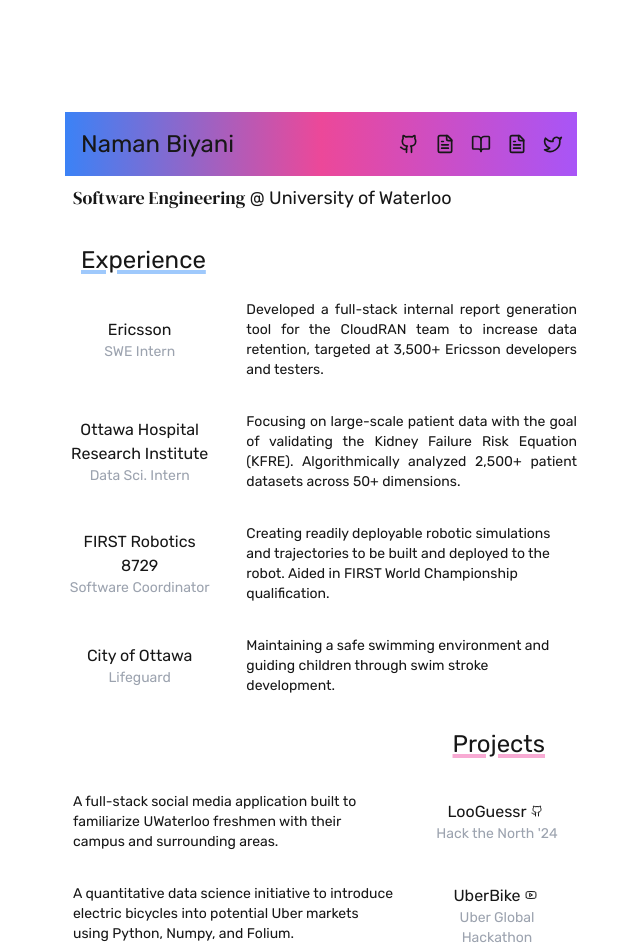
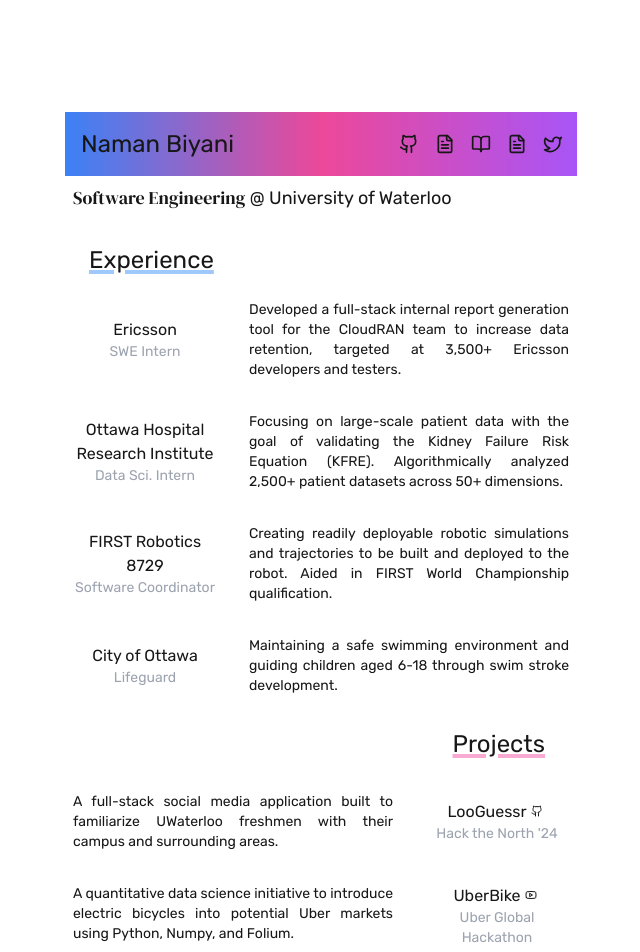
Before and after one commit to NamanBiyani06/namanbiyani.com, a Next.js app: page / in a window 1280 px wide. Shown: the top 952 px of the page, without its empty margins (319-959 px from the left). Built offline with nearby package versions, Linux system fonts and the light colour scheme; a web font is replaced by a local one.

Commit message:
wahoo pretty complete might add some blur later

```diff
--- a/package.json
+++ b/package.json
@@ -9,6 +9,7 @@
     "lint": "next lint"
   },
   "dependencies": {
+    "aos": "^3.0.0-beta.6",
     "lucide-react": "^0.468.0",
     "next": "15.1.0",
     "react": "^19.0.0",
@@ -16,6 +17,7 @@
   },
   "devDependencies": {
     "@eslint/eslintrc": "^3",
+    "@types/aos": "^3.0.7",
     "@types/node": "^20",
     "@types/react": "^19",
     "@types/react-dom": "^19",
--- a/src/app/page.tsx
+++ b/src/app/page.tsx
@@ -1,5 +1,8 @@
 "use client";
 
+import { useEffect } from "react";
+import aos from "aos";
+import "aos/dist/aos.css";
 import Header from "@/components/Header/header";
 import Navbar from "@/components/Navbar/navbar";
 import Experience from "@/components/Experience/experience";
@@ -7,9 +10,23 @@ import Projects from "@/components/Projects/projects";
 import Footer from "@/components/Footer/footer";
 
 export default function HomePage() {
+  useEffect(() => {
+    aos.init({
+      duration: 900,
+      easing: "ease-in-out",
+      once: true,
+      offset: 150,
+    });
+  }, []);
+
   return (
-    <div className="min-h-screen">
-      <div className="mx-auto my-28 max-w-lg space-y-4">
+    <div className="relative min-h-screen">
+      {/*
+      <div className="absolute top-0 left-0 w-full h-24 bg-gradient-to-b from-black/50 to-transparent blur-md pointer-events-none z-10"></div>
+
+      <div className="absolute bottom-0 left-0 w-full h-16 bg-gradient-to-t from-black/50 to-transparent blur-md pointer-events-none z-10"></div> */}
+
+      <div className="relative mx-auto my-28 max-w-lg space-y-4">
         <Header/>
         {/* <Navbar/> */}
         <Experience/>
--- a/src/components/Experience/experience.tsx
+++ b/src/components/Experience/experience.tsx
@@ -6,33 +6,33 @@ const volkhov = Volkhov({ style: 'normal', weight: '400'});
 
 export default function Experience() {
   return (
-    <div className={`pt-4`}>
-      <div className="text-2xl mb-6 ml-4 underline decoration-4 decoration-blue-400/60 hover:decoration-8 hover:-translate-y-1 transition transition-all transition-transform duration-300 transition-duration-300 text-2xl text-rightease-in-out">Experience</div>
+    <div className={`pt-4 px-2`}>
+      <div className="text-2xl mb-6 ml-4 underline decoration-4 decoration-blue-400/60 hover:decoration-8 hover:-translate-y-1 transition transition-all transition-transform duration-300 transition-duration-300 text-2xl text-rightease-in-out" data-aos="fade-up">Experience</div>
 
       <div className="grid grid-cols-3 gap-x-8 gap-y-8">
-        <div className="flex flex-col items-center justify-center">
+        <div className="flex flex-col items-center justify-center" data-aos="fade-up">
           <div className="">Ericsson</div>
           <div className="text-gray-400 text-sm">SWE Intern</div>
         </div>
-        <div className="text-sm text-justify col-span-2 ">Developed a full-stack internal report generation tool for the CloudRAN team to increase data retention, targeted at 3,500+ Ericsson developers and testers.</div>
+        <div className="text-sm text-justify col-span-2" data-aos="fade-up">Developed a full-stack internal report generation tool for the CloudRAN team to increase data retention, targeted at 3,500+ Ericsson developers and testers.</div>
 
-        <div className="flex flex-col items-center justify-center text-center">
+        <div className="flex flex-col items-center justify-center text-center" data-aos="fade-up">
           <div className="">Ottawa Hospital Research Institute</div>
           <div className="text-gray-400 text-sm">Data Sci. Intern</div>
         </div>
-        <div className="text-sm col-span-2 text-justify">Focusing on large-scale patient data with the goal of validating the Kidney Failure Risk Equation (KFRE). Algorithmically analyzed 2,500+ patient datasets across 50+ dimensions.</div>
+        <div className="text-sm col-span-2 text-justify" data-aos="fade-up">Focusing on large-scale patient data with the goal of validating the Kidney Failure Risk Equation (KFRE). Algorithmically analyzed 2,500+ patient datasets across 50+ dimensions.</div>
 
-        <div className="flex flex-col items-left justify-center text-center">
+        <div className="flex flex-col items-left justify-center text-center" data-aos="fade-up">
           <div className="">FIRST Robotics 8729</div>
           <div className="text-gray-400 text-sm">Software Coordinator</div>
         </div>
-        <div className="text-sm col-span-2">Creating readily deployable robotic simulations and trajectories to be built and deployed to the robot. Aided in FIRST World Championship qualification.</div>
+        <div className="text-sm col-span-2 text-justify" data-aos="fade-up">Creating readily deployable robotic simulations and trajectories to be built and deployed to the robot. Aided in FIRST World Championship qualification.</div>
 
-        <div className="flex flex-col items-left justify-center text-center">
+        <div className="flex flex-col items-left justify-center text-center" data-aos="fade-up">
           <div className="">City of Ottawa</div>
           <div className="text-gray-400 text-sm">Lifeguard</div>
         </div>
-        <div className="text-sm col-span-2">Maintaining a safe swimming environment and guiding children through swim stroke development.</div>
+        <div className="text-sm col-span-2 text-justify" data-aos="fade-up">Maintaining a safe swimming environment and guiding children aged 6-18 through swim stroke development.</div>
       </div>
     </div>
   );
--- a/src/components/Footer/footer.tsx
+++ b/src/components/Footer/footer.tsx
@@ -10,18 +10,18 @@ export default function Footer() {
   return (
     <div className="text-gray-500 text-sm text-center">
 
-      <div className={`px-2 pb-4 text-md transform transition-transform transition-colours transition-all ease-in-out duration-300 transition-duration-300 hover:text-gray-300 ${fira.className}`}>
+      <div className={`px-2 pb-4 text-md transform transition-transform transition-colours transition-all ease-in-out duration-300 transition-duration-300 hover:text-gray-300 ${fira.className}`} data-aos="fade-up">
         <a href="mailto:nbiyani@uwaterloo.ca">
           nbiyani [at] uwaterloo [dot] ca
         </a>
       </div>
 
-      <div>
+      <div data-aos="fade-up">
         Created with
         <Heart className="inline-block w-4 mx-1" fill="grey" size={14}/>
         using NextJS & TailwindCSS • Deployed with Vercel
       </div>
-      <div>Naman Biyani • 2025</div>
+      <div data-aos="fade-up">Naman Biyani • 2025</div>
     </div>
   );
 }
--- a/src/components/Header/header.tsx
+++ b/src/components/Header/header.tsx
@@ -1,5 +1,6 @@
 "use client";
 
+import React from "react";
 import { DM_Serif_Display } from "next/font/google";
 import { Tangerine, Fira_Code } from "next/font/google";
 import { Github, FileTextIcon, Linkedin, BookOpen, Twitter } from "lucide-react";
@@ -17,7 +18,7 @@ export const tangerine = Tangerine({
 
 export default function Header() {
   return (
-    <div className={``}>
+    <div className={``} data-aos="fade-up">
       <div className="text-2xl py-4 bg-gradient-to-r from-blue-500 via-pink-500 to-purple-500 px-4 my-2 grid grid-cols-3">
         <span className="col-span-1">Naman Biyani</span>
         <span></span>
--- a/src/components/Projects/projects.tsx
+++ b/src/components/Projects/projects.tsx
@@ -3,11 +3,11 @@ import { SquareArrowOutUpRight, Github, Youtube, Gamepad } from "lucide-react";
 export default function Projects() {
   return (
     <div className="px-2 pt-4 pb-4">
-      <div className="underline decoration-4 decoration-pink-400/60 hover:decoration-8 hover:-translate-y-1 transition transition-all transition-transform duration-300 transition-duration-300 text-2xl mb-8 text-right mx-6 ease-in-out">Projects</div>
+      <div className="underline decoration-4 decoration-pink-400/60 hover:decoration-8 hover:-translate-y-1 transition transition-all transition-transform duration-300 transition-duration-300 text-2xl mb-8 text-right mx-6 ease-in-out" data-aos="fade-up">Projects</div>
 
       <div className="grid grid-cols-3 gap-x-8 gap-y-8">
-        <div className="text-sm col-span-2">A full-stack social media application built to familiarize UWaterloo freshmen with their campus and surrounding areas.</div>
-        <div className="flex flex-col items-right justify-center text-center">
+        <div className="text-sm col-span-2 text-justify" data-aos="fade-up">A full-stack social media application built to familiarize UWaterloo freshmen with their campus and surrounding areas.</div>
+        <div className="flex flex-col items-right justify-center text-center" data-aos="fade-up">
           <a className="transform transition-transform transition-colors transition-all ease-in-out duration-500 transition-duration-500 hover:text-blue-300 hover:scale-105" href="https://github.com/HTN-2024-LooGuessr/LooGuessr">
             LooGuessr
             <span className="inline-block mx-1"><Github className="" size={12}/></span>
@@ -15,8 +15,8 @@ export default function Projects() {
           <div className="text-gray-400 text-sm">Hack the North '24</div>
         </div>
 
-        <div className="text-sm col-span-2">A quantitative data science initiative to introduce electric bicycles into potential Uber markets using Python, Numpy, and Folium.</div>
-        <div className="flex flex-col items-right justify-center text-center">
+        <div className="text-sm col-span-2 text-justify" data-aos="fade-up">A quantitative data science initiative to introduce electric bicycles into potential Uber markets using Python, Numpy, and Folium.</div>
+        <div className="flex flex-col items-right justify-center text-center" data-aos="fade-up">
           <a className="transform transition-transform transition-colors transition-all ease-in-out duration-500 transition-duration-500 hover:text-blue-300 hover:scale-105" href="https://youtu.be/hoDG4Qn-7Ug">
             UberBike
             <span className="inline-block mx-1"><Youtube className="" size={12}/></span>
@@ -24,8 +24,8 @@ export default function Projects() {
           <div className="text-gray-400 text-sm">Uber Global Hackathon</div>
         </div>
 
-        <div className="text-sm col-span-2">A published browser game built through Python-based scripting in the Godot Game Engine as an exercise in Game Development and Design.</div>
-        <div className="flex flex-col items-right justify-center text-center">
+        <div className="text-sm col-span-2 text-justify" data-aos="fade-up">A published browser game built through Python-based scripting in the Godot Game Engine as an exercise in Game Development and Design.</div>
+        <div className="flex flex-col items-right justify-center text-center" data-aos="fade-up">
           <a className="transform transition-transform transition-colors transition-all ease-in-out duration-500 transition-duration-500 hover:text-blue-300 hover:scale-105" href="https://github.com/NamanBiyani06/RocketLander">
             Rocket Lander
             <span className="inline-block mx-1"><Gamepad className="" size={12}/></span>
```
Also changed, not shown: 1 other file (tests, documents, lock files or other folders).
